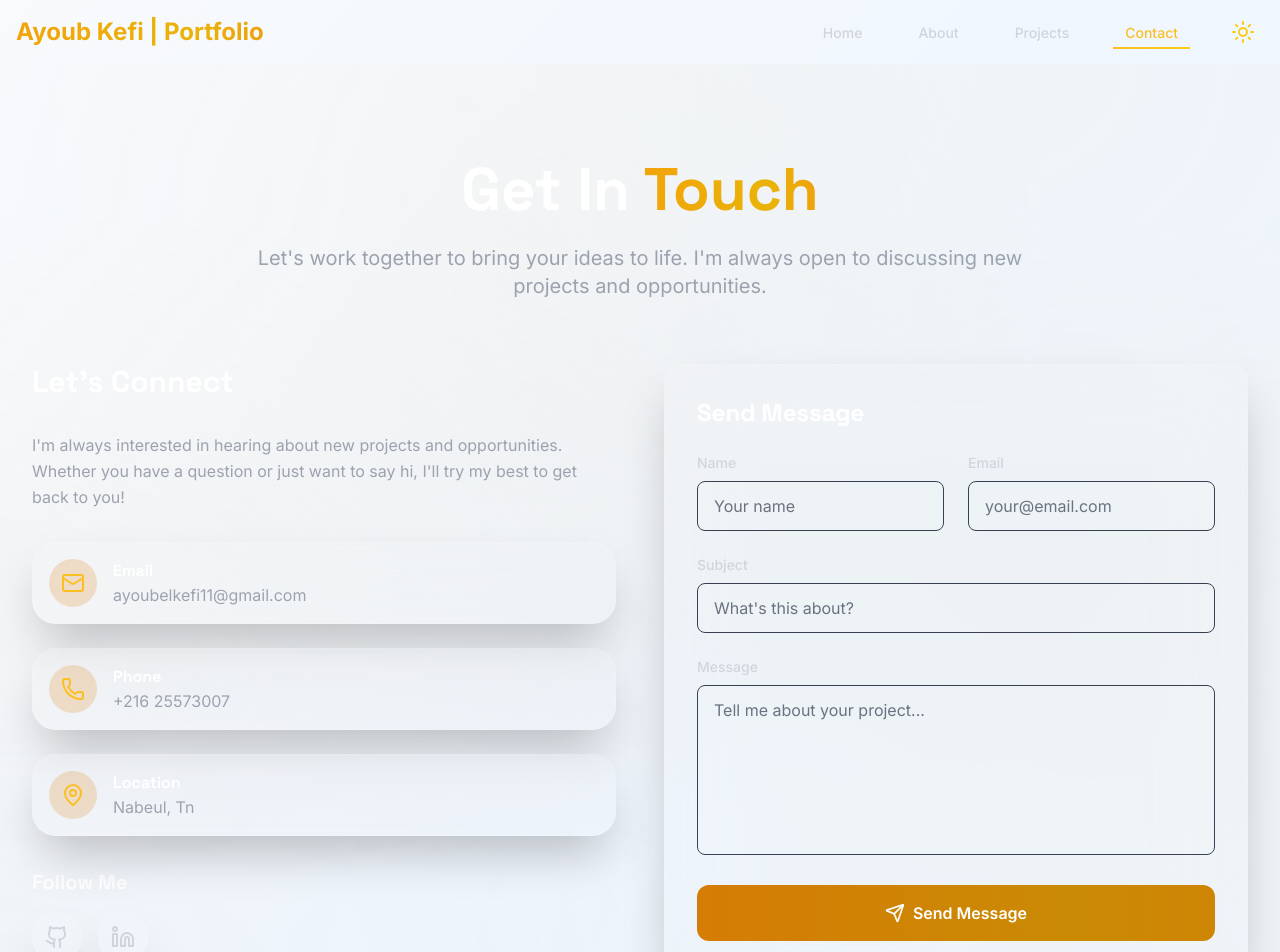
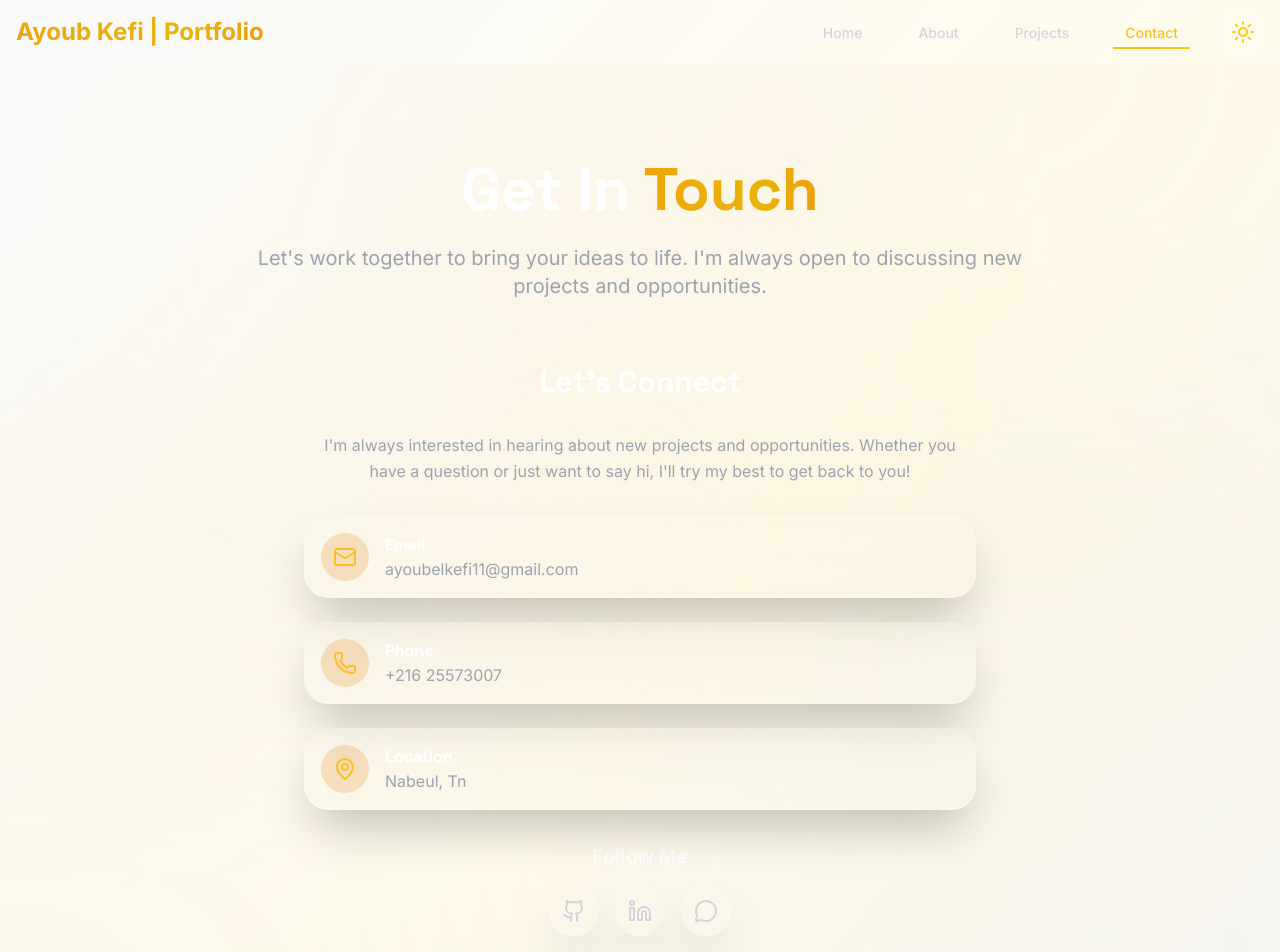
Before and after one commit to ayoubkefii/Ayoub-Kefi-Portfolio, a React (Vite) app: page /#/contact in a window 1280 px wide. Shown: the top 952 px of the page. Built offline with nearby package versions, Linux system fonts and the light colour scheme.

Commit message:
Remove all blue backgrounds, change to black/amber theme, remove contact form

```diff
--- a/src/components/Footer.jsx
+++ b/src/components/Footer.jsx
@@ -58,7 +58,7 @@ const Footer = () => {
                 aria-label={social.label}>
                 <social.icon
                   size={24}
-                  className="text-gray-300 group-hover:text-blue-400 transition-colors duration-300"
+                  className="text-gray-300 group-hover:text-amber-400 transition-colors duration-300"
                 />
               </motion.a>
             ))}
--- a/src/components/ResumeDownload.jsx
+++ b/src/components/ResumeDownload.jsx
@@ -21,10 +21,10 @@ const ResumeDownload = () => {
         transition: { duration: 0.2 },
       }}
       whileTap={{ scale: 0.95 }}
-      className="group relative inline-flex items-center space-x-3 px-8 py-4 bg-gradient-to-r from-blue-600 to-cyan-600 text-white font-semibold rounded-xl shadow-lg hover:shadow-xl hover:shadow-blue-500/25 transition-all duration-300 overflow-hidden">
+      className="group relative inline-flex items-center space-x-3 px-8 py-4 bg-gradient-to-r from-amber-600 to-yellow-600 text-white font-semibold rounded-xl shadow-lg hover:shadow-xl hover:shadow-amber-500/25 transition-all duration-300 overflow-hidden">
       {/* Background animation */}
       <motion.div
-        className="absolute inset-0 bg-gradient-to-r from-cyan-600 to-blue-600"
+        className="absolute inset-0 bg-gradient-to-r from-yellow-600 to-amber-600"
         initial={{ x: "-100%" }}
         whileHover={{ x: "0%" }}
         transition={{ duration: 0.3 }}
--- a/src/components/ThemeToggle.jsx
+++ b/src/components/ThemeToggle.jsx
@@ -37,7 +37,7 @@ const ThemeToggle = () => {
           }}
           transition={{ duration: 0.3 }}
           className="absolute inset-0">
-          <Moon size={24} className="text-blue-400" />
+          <Moon size={24} className="text-amber-400" />
         </motion.div>
       </motion.div>
     </motion.button>
--- a/src/index.css
+++ b/src/index.css
@@ -11,7 +11,7 @@
 
   body {
     font-family: "Inter", system-ui, sans-serif;
-    background-color: #0f1419;
+    background-color: #000000;
     color: #e2e8f0;
   }
 
@@ -159,7 +159,7 @@
 
   /* Animated Background */
   .bg-animated {
-    @apply bg-gradient-to-br from-slate-900 via-slate-800 to-slate-900 bg-[length:400%_400%] animate-gradient;
+    @apply bg-gradient-to-br from-black via-gray-900 to-black bg-[length:400%_400%] animate-gradient;
   }
 
   /* Mesh Gradient */
--- a/src/layouts/Layout.jsx
+++ b/src/layouts/Layout.jsx
@@ -10,8 +10,8 @@ const Layout = ({ children }) => {
     <div
       className={`min-h-screen transition-colors duration-500 ${
         isDark
-          ? "bg-gradient-to-br from-slate-900 via-blue-900 to-slate-900"
-          : "bg-gradient-to-br from-slate-50 via-blue-50 to-slate-100"
+          ? "bg-gradient-to-br from-black via-gray-900 to-black"
+          : "bg-gradient-to-br from-gray-50 via-amber-50 to-gray-100"
       }`}>
       <Navbar />
       <main className="pt-16">{children}</main>
--- a/src/pages/Contact.jsx
+++ b/src/pages/Contact.jsx
@@ -1,31 +1,15 @@
-import { useState } from "react";
-import { motion, AnimatePresence } from "framer-motion";
+import { motion } from "framer-motion";
 import {
   Mail,
   Phone,
   MapPin,
-  Send,
-  CheckCircle,
-  AlertCircle,
   Github,
   Linkedin,
+  MessageCircle,
 } from "lucide-react";
 import ScrollReveal from "../components/ScrollReveal";
-import emailjs from "emailjs-com";
-
-const SERVICE_ID = "service_6f9bcen";
-const TEMPLATE_ID = "template_bjahbd6";
-const PUBLIC_KEY = "j6QAFrC6Z1G2je9DV";
 
 const Contact = () => {
-  const [formData, setFormData] = useState({
-    name: "",
-    email: "",
-    subject: "",
-    message: "",
-  });
-  const [isSubmitting, setIsSubmitting] = useState(false);
-  const [submitStatus, setSubmitStatus] = useState(null);
 
   const contactInfo = [
     {
@@ -131,19 +115,19 @@ const Contact = () => {
             </motion.div>
           </ScrollReveal>
 
-          <div className="grid lg:grid-cols-2 gap-12">
+          <div className="max-w-2xl mx-auto">
             {/* Contact Information */}
-            <ScrollReveal direction="left" delay={0.3}>
+            <ScrollReveal direction="up" delay={0.3}>
               <motion.div
-                initial={{ opacity: 0, x: -50 }}
-                whileInView={{ opacity: 1, x: 0 }}
+                initial={{ opacity: 0, y: -50 }}
+                whileInView={{ opacity: 1, y: 0 }}
                 viewport={{ once: true }}
                 transition={{ duration: 0.6 }}
                 className="space-y-8">
-                <h2 className="text-3xl font-bold mb-8 text-white">
+                <h2 className="text-3xl font-bold mb-8 text-white text-center">
                   Let's Connect
                 </h2>
-                <p className="text-gray-400 mb-8 leading-relaxed">
+                <p className="text-gray-400 mb-8 leading-relaxed text-center">
                   I'm always interested in hearing about new projects and
                   opportunities. Whether you have a question or just want to say
                   hi, I'll try my best to get back to you!
@@ -180,10 +164,10 @@ const Contact = () => {
 
                 {/* Social Links */}
                 <div className="mt-8">
-                  <h3 className="text-xl font-semibold mb-4 text-white">
+                  <h3 className="text-xl font-semibold mb-4 text-white text-center">
                     Follow Me
                   </h3>
-                  <div className="flex space-x-4">
+                  <div className="flex justify-center space-x-4">
                     <motion.a
                       href="https://github.com/ayoubkefii"
                       target="_blank"
@@ -216,153 +200,24 @@ const Contact = () => {
                         size={24}
                       />
                     </motion.a>
+                    <motion.a
+                      href="https://wa.me/216XXXXXXXXXX"
+                      target="_blank"
+                      rel="noopener noreferrer"
+                      initial={{ opacity: 0, scale: 0 }}
+                      whileInView={{ opacity: 1, scale: 1 }}
+                      viewport={{ once: true }}
+                      transition={{ delay: 0.2 }}
+                      whileHover={{ scale: 1.1, rotate: 5 }}
+                      whileTap={{ scale: 0.9 }}
+                      className="p-3 glass-card hover:bg-white/10 transition-all duration-300">
+                      <MessageCircle
+                        className="text-gray-300"
+                        size={24}
+                      />
+                    </motion.a>
                   </div>
                 </div>
-              </motion.div>
-            </ScrollReveal>
-
-            {/* Contact Form */}
-            <ScrollReveal direction="right" delay={0.4}>
-              <motion.div
-                initial={{ opacity: 0, x: 50 }}
-                whileInView={{ opacity: 1, x: 0 }}
-                viewport={{ once: true }}
-                transition={{ duration: 0.6 }}
-                className="glass-card rounded-2xl p-8">
-                <h2 className="text-2xl font-bold mb-6 text-white">
-                  Send Message
-                </h2>
-
-                <form onSubmit={handleSubmit} className="space-y-6">
-                  <div className="grid md:grid-cols-2 gap-6">
-                    <motion.div
-                      initial={{ opacity: 0, y: 20 }}
-                      whileInView={{ opacity: 1, y: 0 }}
-                      viewport={{ once: true }}
-                      transition={{ delay: 0.1 }}>
-                      <label className="block text-sm font-medium text-gray-300 mb-2">
-                        Name
-                      </label>
-                      <input
-                        type="text"
-                        name="name"
-                        value={formData.name}
-                        onChange={handleInputChange}
-                        required
-                        className="w-full px-4 py-3 bg-white/5 border border-gray-700 rounded-lg focus:ring-2 focus:ring-amber-500 focus:border-transparent text-white placeholder-gray-500"
-                        placeholder="Your name"
-                      />
-                    </motion.div>
-
-                    <motion.div
-                      initial={{ opacity: 0, y: 20 }}
-                      whileInView={{ opacity: 1, y: 0 }}
-                      viewport={{ once: true }}
-                      transition={{ delay: 0.2 }}>
-                      <label className="block text-sm font-medium text-gray-300 mb-2">
-                        Email
-                      </label>
-                      <input
-                        type="email"
-                        name="email"
-                        value={formData.email}
-                        onChange={handleInputChange}
-                        required
-                        className="w-full px-4 py-3 bg-white/5 border border-gray-700 rounded-lg focus:ring-2 focus:ring-amber-500 focus:border-transparent text-white placeholder-gray-500"
-                        placeholder="your@email.com"
-                      />
-                    </motion.div>
-                  </div>
-
-                  <motion.div
-                    initial={{ opacity: 0, y: 20 }}
-                    whileInView={{ opacity: 1, y: 0 }}
-                    viewport={{ once: true }}
-                    transition={{ delay: 0.3 }}>
-                    <label className="block text-sm font-medium text-gray-300 mb-2">
-                      Subject
-                    </label>
-                    <input
-                      type="text"
-                      name="subject"
-                      value={formData.subject}
-                      onChange={handleInputChange}
-                      required
-                      className="w-full px-4 py-3 bg-white/5 border border-gray-700 rounded-lg focus:ring-2 focus:ring-amber-500 focus:border-transparent text-white placeholder-gray-500"
-                      placeholder="What's this about?"
-                    />
-                  </motion.div>
-
-                  <motion.div
-                    initial={{ opacity: 0, y: 20 }}
-                    whileInView={{ opacity: 1, y: 0 }}
-                    viewport={{ once: true }}
-                    transition={{ delay: 0.4 }}>
-                    <label className="block text-sm font-medium text-gray-300 mb-2">
-                      Message
-                    </label>
-                    <textarea
-                      name="message"
-                      value={formData.message}
-                      onChange={handleInputChange}
-                      required
-                      rows={6}
-                      className="w-full px-4 py-3 bg-white/5 border border-gray-700 rounded-lg focus:ring-2 focus:ring-indigo-500 focus:border-transparent text-white placeholder-gray-500 resize-none"
-                      placeholder="Tell me about your project..."
-                    />
-                  </motion.div>
-
-                  <motion.div
-                    initial={{ opacity: 0, y: 20 }}
-                    whileInView={{ opacity: 1, y: 0 }}
-                    viewport={{ once: true }}
-                    transition={{ delay: 0.5 }}>
-                    <motion.button
-                      type="submit"
-                      disabled={isSubmitting}
-                      whileHover={{ scale: 1.02 }}
-                      whileTap={{ scale: 0.98 }}
-                      className="w-full btn-primary flex items-center justify-center space-x-2">
-                      {isSubmitting ? (
-                        <>
-                          <div className="animate-spin rounded-full h-5 w-5 border-b-2 border-white"></div>
-                          <span>Sending...</span>
-                        </>
-                      ) : (
-                        <>
-                          <Send size={20} />
-                          <span>Send Message</span>
-                        </>
-                      )}
-                    </motion.button>
-                  </motion.div>
-
-                  {/* Status Message */}
-                  <AnimatePresence>
-                    {submitStatus && (
-                      <motion.div
-                        initial={{ opacity: 0, y: 10 }}
-                        animate={{ opacity: 1, y: 0 }}
-                        exit={{ opacity: 0, y: -10 }}
-                        className={`flex items-center space-x-2 p-4 rounded-lg ${
-                          submitStatus === "success"
-                            ? "bg-green-900/30 text-green-400"
-                            : "bg-red-900/30 text-red-400"
-                        }`}>
-                        {submitStatus === "success" ? (
-                          <CheckCircle size={20} />
-                        ) : (
-                          <AlertCircle size={20} />
-                        )}
-                        <span>
-                          {submitStatus === "success"
-                            ? "Message sent successfully! I'll get back to you soon."
-                            : "Something went wrong. Please try again."}
-                        </span>
-                      </motion.div>
-                    )}
-                  </AnimatePresence>
-                </form>
               </motion.div>
             </ScrollReveal>
           </div>
--- a/src/pages/Home.jsx
+++ b/src/pages/Home.jsx
@@ -203,7 +203,7 @@ const Home = () => {
                   wrapper="span"
                   speed={50}
                   repeat={Infinity}
-                  className="text-gradient-blue"
+                  className="text-gradient"
                 />
               </motion.div>
             </motion.div>
```
Also changed, not shown: src/components/TechStack.jsx (+6 -6 lines), 1 other file (tests, documents, lock files or other folders).
